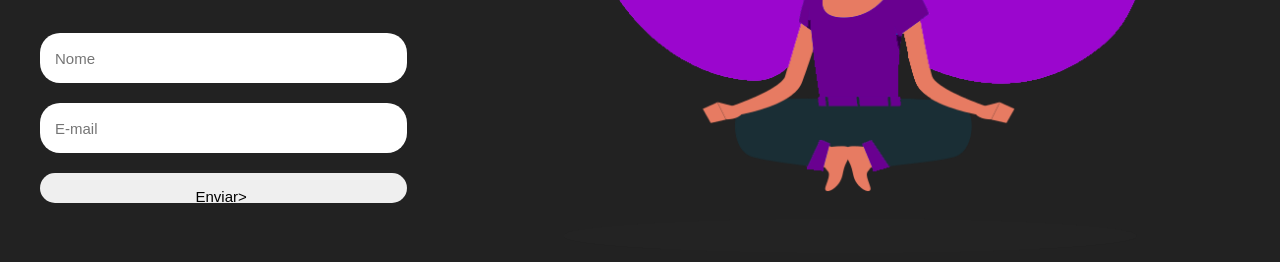
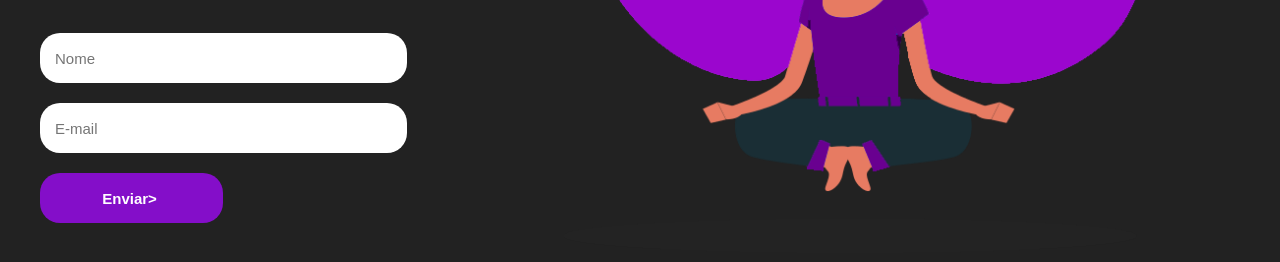
Before and after one commit to luizgutemberg/landing-page, a plain HTML site: page index.html in a window 1280 px wide. Shown: the part 384-646 px from the top of the page. Drawn offline with Linux system fonts and the light colour scheme.

Commit message:
finalizado

```diff
--- a/index.html
+++ b/index.html
@@ -6,6 +6,8 @@
     <meta name="viewport" content="width=device-width, initial-scale=1.0">
     <link href="/style/style.css" rel="stylesheet">
     <link href="/style/fonts.css" rel="stylesheet">
+    <link href="/style/media.css" rel="stylesheet">
+
     <title>Landing Page</title>
 </head>
 
--- a/style/style.css
+++ b/style/style.css
@@ -83,7 +83,7 @@ form{
     width: 70%;
 }
 
-form[type="submit"]{
+form [type="submit"]{
     height: 50px;
     width: 50%;
     background-color: rgb(132, 14, 201);
@@ -91,8 +91,9 @@ form[type="submit"]{
     font-weight: bold;
 }
 
-form[type="submit"] :hover{
+form [type="submit"] :hover{
     cursor: pointer;
+
 }
 
 
@@ -103,4 +104,5 @@ input{
     border-radius: 20px;
     border: none;
     font-size: 15px;
+
 }
```
